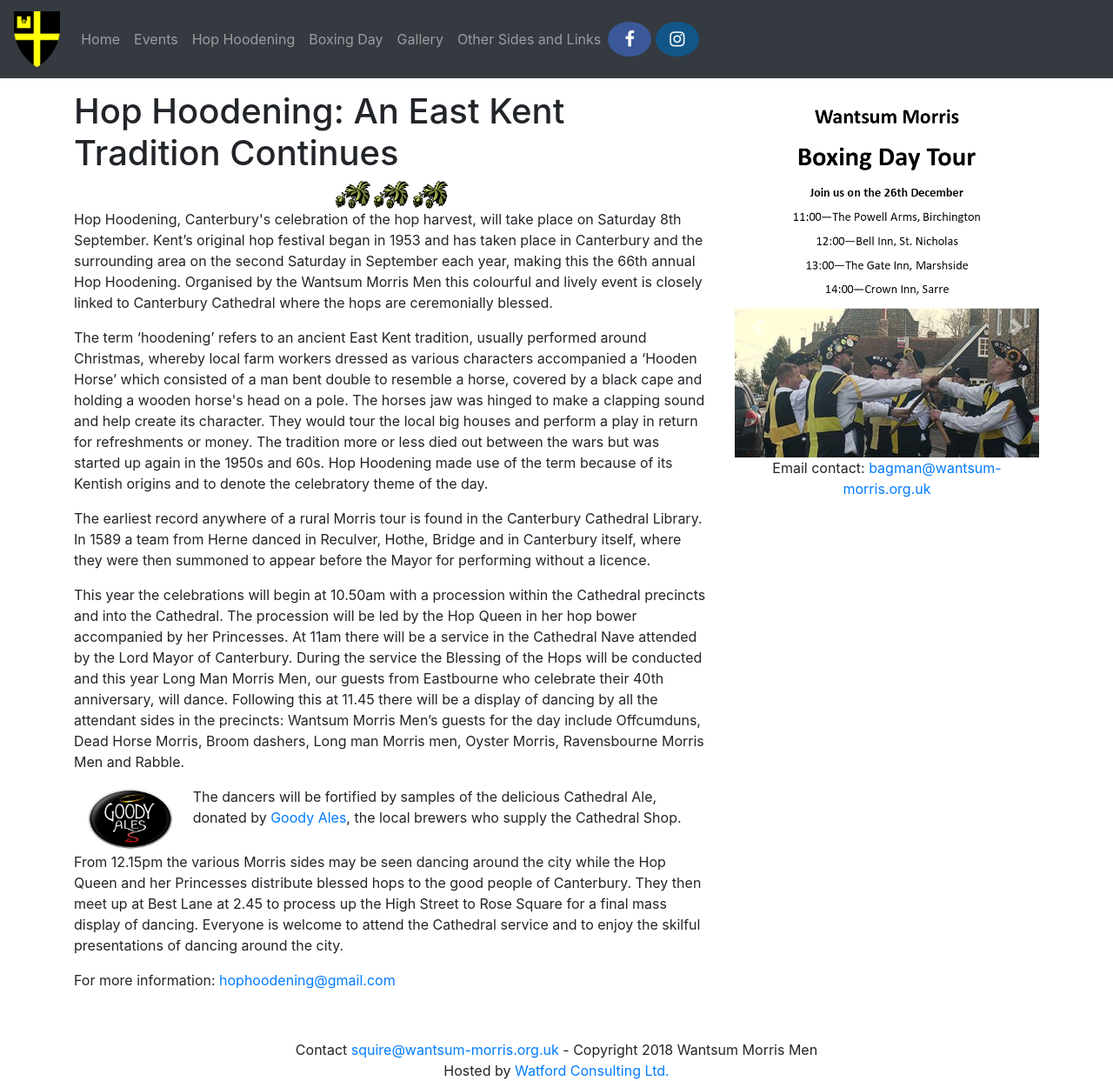
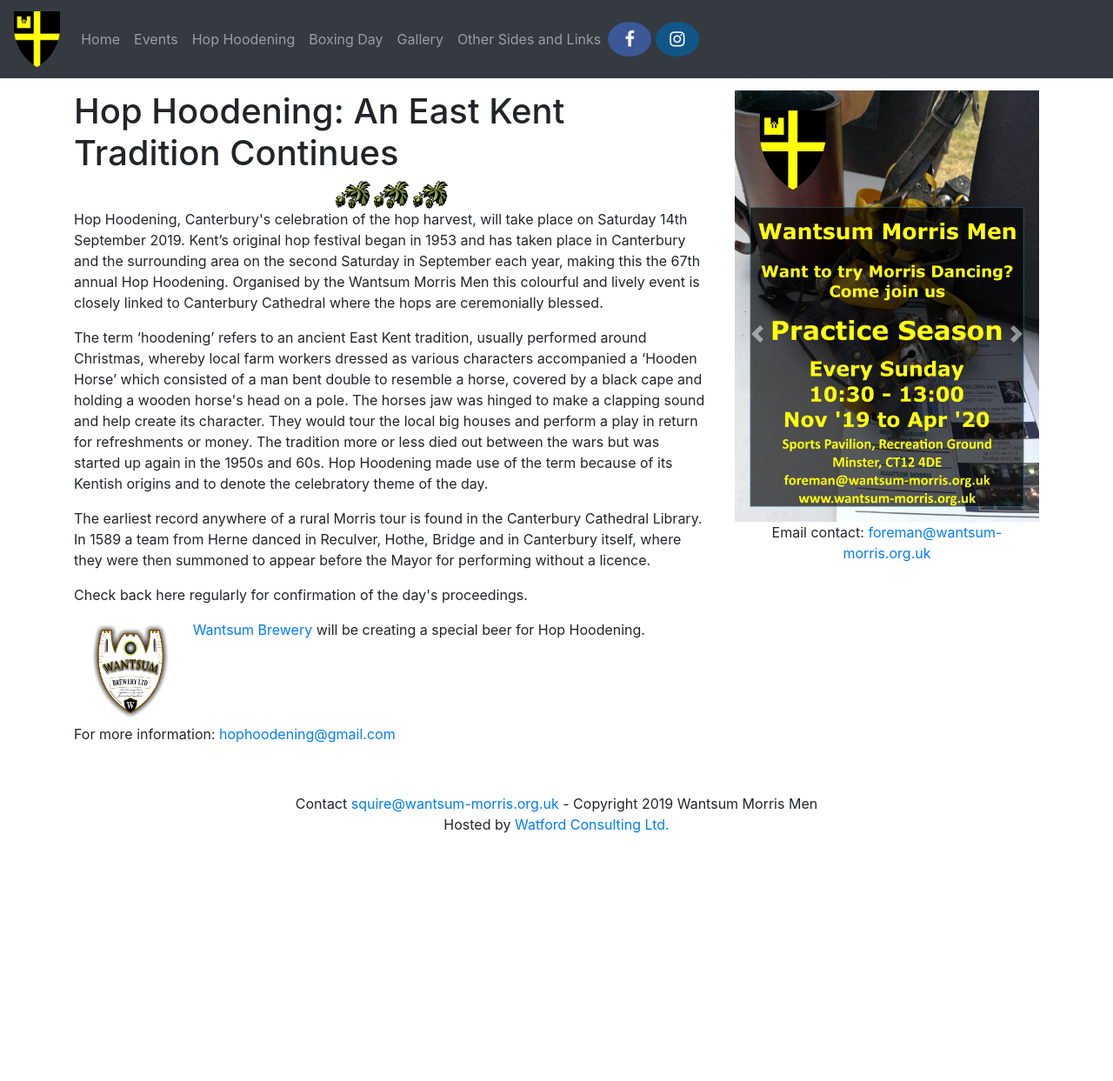
Before and after one commit to danwatford/wantsum-morris, a Jekyll site: the page built from hop-hoodening/index.html, in a window 1280 px wide and 1243 px high. Shown: the whole window at 87% size. Built offline with Jekyll 4.4.1, drawn with Linux system fonts in a browser that asks for light colours; nearby versions of some CDN libraries.

Commit message:
Minor updates to hop-hoodening page.

```diff
--- a/_includes/footer.html
+++ b/_includes/footer.html
@@ -3,14 +3,17 @@
     <div id="footerCarousel" class="carousel slide" data-ride="carousel">
         <div class="carousel-inner">
             <div class="carousel-item active">
-                <a target="_blank" href="https://www.facebook.com/events/2148212292110653/">
-                    <img class="d-block img-fluid" src="/images/practice-season-2018.png"/>
+                    <img class="d-block img-fluid" src="/images/minster-abbey-2019.png"/>
+            </div>
+            <div class="carousel-item">
+                <a target="_blank" href="https://www.facebook.com/events/453164708792730/">
+                    <img class="d-block img-fluid" src="/images/practice-season-2019.png"/>
                 </a>
-                <p class="text-center">Email contact: <a href="mailto:bagman@wantsum-morris.org.uk">bagman@wantsum-morris.org.uk</a></p>
+                <p class="text-center">Email contact: <a href="mailto:foreman@wantsum-morris.org.uk">foreman@wantsum-morris.org.uk</a></p>
             </div>
             <div class="carousel-item">
                 <a href="/boxing-day">
-                    <img class="d-block img-fluid" src="/images/boxingday-2018.png"/>
+                    <img class="d-block img-fluid" src="/images/boxingday-2019.png"/>
                 </a>
                 <p class="text-center">Email contact: <a href="mailto:bagman@wantsum-morris.org.uk">bagman@wantsum-morris.org.uk</a></p>
             </div>
@@ -37,7 +40,7 @@
         <div style="text-align: center;">
             <br>
             Contact <a href="mailto:squire@wantsum-morris.org.uk">squire@wantsum-morris.org.uk</a> -
-            Copyright 2018 Wantsum Morris Men<br>
+            Copyright 2019 Wantsum Morris Men<br>
             Hosted by <a href="http://www.watfordconsulting.com">Watford Consulting Ltd.</a>
         </div>
     </div>
--- a/boxing-day/index.html
+++ b/boxing-day/index.html
@@ -31,7 +31,7 @@
     </table>
 
     <p>For more information: <a href="mailto:bagman@wantsum-morris.org.uk">bagman@wantsum-morris.org.uk</a>
-    or see the <a href="https://www.facebook.com/events/698976113799824/">event details on Facebook</a></p>
+    or see the <a href="https://www.facebook.com/events/2712673252095789" target="_blank">event details on Facebook</a></p>
 
     <img class="img-fluid" src="/images/bd-sn-2017-01.jpg"/>
     <img class="img-fluid" src="/images/bd-sn-2017-04.jpg"/>
--- a/hop-hoodening/index.html
+++ b/hop-hoodening/index.html
@@ -11,9 +11,9 @@
         <img class="hop-image" src="/images/hops-image.png"/>
     </div>
 
-    <p>Hop Hoodening, Canterbury's celebration of the hop harvest, will take place on Saturday 8th September.
+    <p>Hop Hoodening, Canterbury's celebration of the hop harvest, will take place on Saturday 14th September 2019.
         Kent’s original hop festival began in 1953 and has taken place in Canterbury and the surrounding area on the
-        second Saturday in September each year, making this the 66th annual Hop Hoodening. Organised by the Wantsum
+        second Saturday in September each year, making this the 67th annual Hop Hoodening. Organised by the Wantsum
         Morris Men this colourful and lively event is closely linked to Canterbury Cathedral where the hops are
         ceremonially blessed.</p>
 
@@ -29,36 +29,36 @@
         from Herne danced in Reculver, Hothe, Bridge and in Canterbury itself, where they were then summoned to appear
         before the Mayor for performing without a licence.</p>
 
-    <p>This year the celebrations will begin at 10.50am with a procession within the Cathedral precincts and into the
-        Cathedral. The procession will be led by the Hop Queen in her hop bower accompanied by her Princesses. At 11am
-        there will be a service in the Cathedral Nave attended by the Lord Mayor of Canterbury. During the service the
-        Blessing of the Hops will be conducted and this year Long Man Morris Men, our guests from Eastbourne who
-        celebrate their 40th anniversary, will dance. Following this at 11.45 there will be a display of dancing by all
-        the attendant sides in the precincts: Wantsum Morris Men’s guests for the day include Offcumduns, Dead Horse
-        Morris, Broom dashers, Long man Morris men, Oyster Morris, Ravensbourne Morris Men and Rabble.</p>
+    <p>Check back here regularly for confirmation of the day's proceedings.</p>
+
+    <!--    <p>This year the celebrations will begin at 10.50am with a procession within the Cathedral precincts and into the-->
+<!--        Cathedral. The procession will be led by the Hop Queen in her hop bower accompanied by her Princesses. At 11am-->
+<!--        there will be a service in the Cathedral Nave attended by the Lord Mayor of Canterbury. During the service the-->
+<!--        Blessing of the Hops will be conducted and this year Long Man Morris Men, our guests from Eastbourne who-->
+<!--        celebrate their 40th anniversary, will dance. Following this at 11.45 there will be a display of dancing by all-->
+<!--        the attendant sides in the precincts: Wantsum Morris Men’s guests for the day include Offcumduns, Dead Horse-->
+<!--        Morris, Broom dashers, Long man Morris men, Oyster Morris, Ravensbourne Morris Men and Rabble.</p>-->
 
     <div class="container-fluid">
         <div class="row">
             <div class="col-lg-2 col-md-4 text-center">
-                <a href="http://www.goodyales.co.uk/" target="_blank">
+                <a href="http://www.wantsumbrewery.co.uk/" target="_blank">
                     <img style="max-width: 100px;"
-                         src="/images/goody_ales_72ppi_WEB_600x450.png"
-                         alt="Goody Ales Logo"
+                         src="/images/WantsumBreweryLogo.png"
+                         alt="Wantsum Brewery Logo"
                     />
                 </a>
             </div>
             <div class="col-lg-10 col-md-8">
-                <p>The dancers will be fortified by samples of the delicious Cathedral Ale, donated by
-                    <a href="http://www.goodyales.co.uk/" target="_blank">Goody Ales</a>, the local brewers who supply
-                    the Cathedral Shop.</p>
+                <p><a href="http://www.wantsumbrewery.co.uk/" target="_blank">Wantsum Brewery</a> will be creating a special beer for Hop Hoodening.</p>
             </div>
         </div>
     </div>
 
-    <p>From 12.15pm the various Morris sides may be seen dancing around the city while the Hop Queen and her Princesses
-        distribute blessed hops to the good people of Canterbury. They then meet up at Best Lane at 2.45 to process up
-        the High Street to Rose Square for a final mass display of dancing. Everyone is welcome to attend the Cathedral
-        service and to enjoy the skilful presentations of dancing around the city.</p>
+<!--    <p>From 12.15pm the various Morris sides may be seen dancing around the city while the Hop Queen and her Princesses-->
+<!--        distribute blessed hops to the good people of Canterbury. They then meet up at Best Lane at 2.45 to process up-->
+<!--        the High Street to Rose Square for a final mass display of dancing. Everyone is welcome to attend the Cathedral-->
+<!--        service and to enjoy the skilful presentations of dancing around the city.</p>-->
 
     <p>For more information: <a href="mailto:hophoodening@gmail.com">hophoodening@gmail.com</a></p>
 </section>
```
Also changed, not shown: events/index.html (+13 -6 lines), images/WantsumBreweryLogo.png (added), images/boxingday-2018.png, images/boxingday-2019.png (added), images/minster-abbey-2019.png (added), images/practice-season-2019.png (added), images/practice-season-landscape-2019.png (added).
